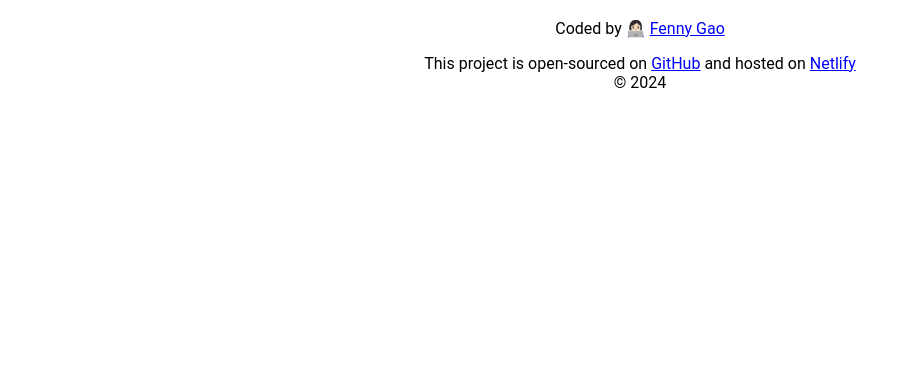
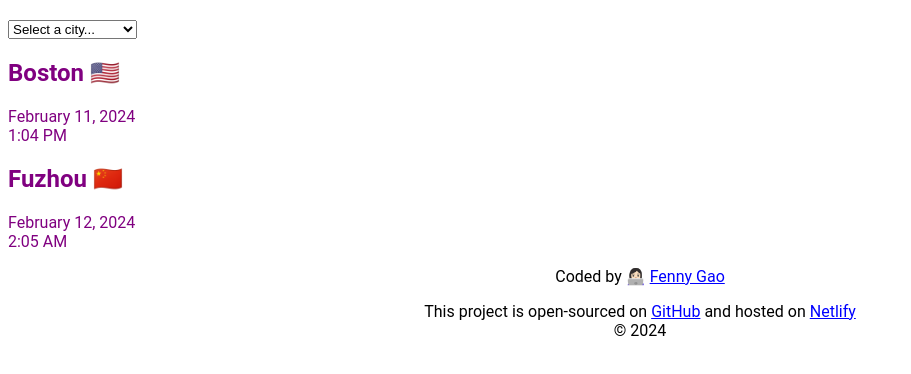
Before and after one commit to FennyG13/world-clock, a plain HTML site: page index.html in a window 1280 px wide. Shown: the part 62-436 px from the top of the page, without its empty margins (0-911 px from the left). Drawn offline with nearby package versions, Linux system fonts and the light colour scheme.

Commit message:
Add the basic html code

```diff
--- a/index.html
+++ b/index.html
@@ -9,7 +9,27 @@
     <title>🌎 World Clock Project 🕘</title>
   </head>
   <body>
+    <main class="clock-container">
       <h1>World Clock</h1>
+      <form>
+        <select class="cities">
+          <option value="">Select a city...</option>
+          <option>My current city 📍</option>
+          <option>Fuzhou</option>
+          <option>Geneva</option>
+          <option>Milan</option>
+        </select>
+      </form>
+      <div class="default-cities">
+        <h2>Boston 🇺🇸</h2>
+        <div class="date">February 11, 2024</div>
+        <div class="time">1:04 PM</div>
+      </div>
+      <div class="default-cities">
+        <h2>Fuzhou 🇨🇳</h2>
+        <div class="date">February 12, 2024</div>
+        <div class="time">2:05 AM</div>
+      </div>
       <footer>
         <p>Coded by 👩🏻‍💻 <a href="https://github.com/FennyG13" target="_blank">Fenny Gao</a></p>
         <p>
@@ -18,6 +38,7 @@
           <br />© 2024
         </p>
       </footer>
+    </main>
     <script src="script.js"></script>
   </body>
 </html>
```
Lines whose indentation alone changed are shown as unchanged.
